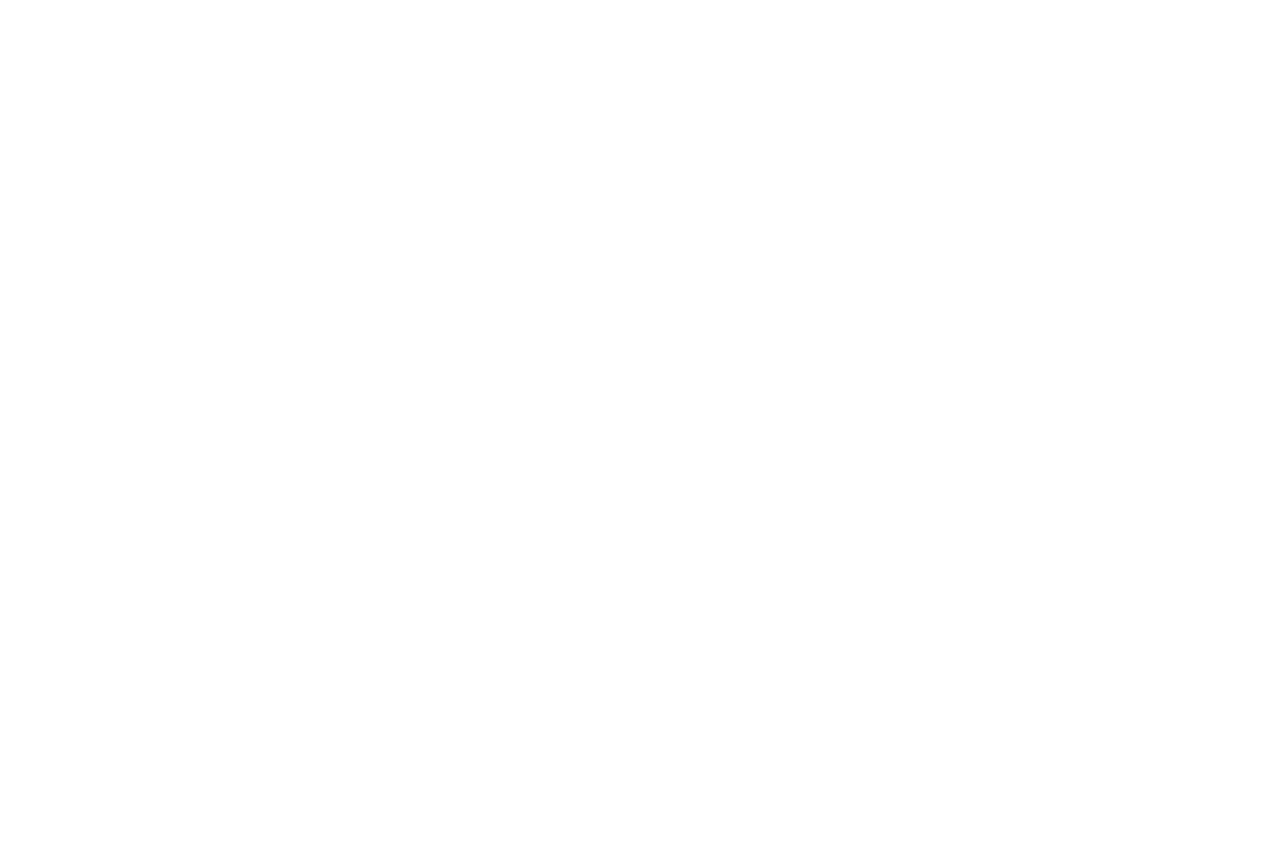
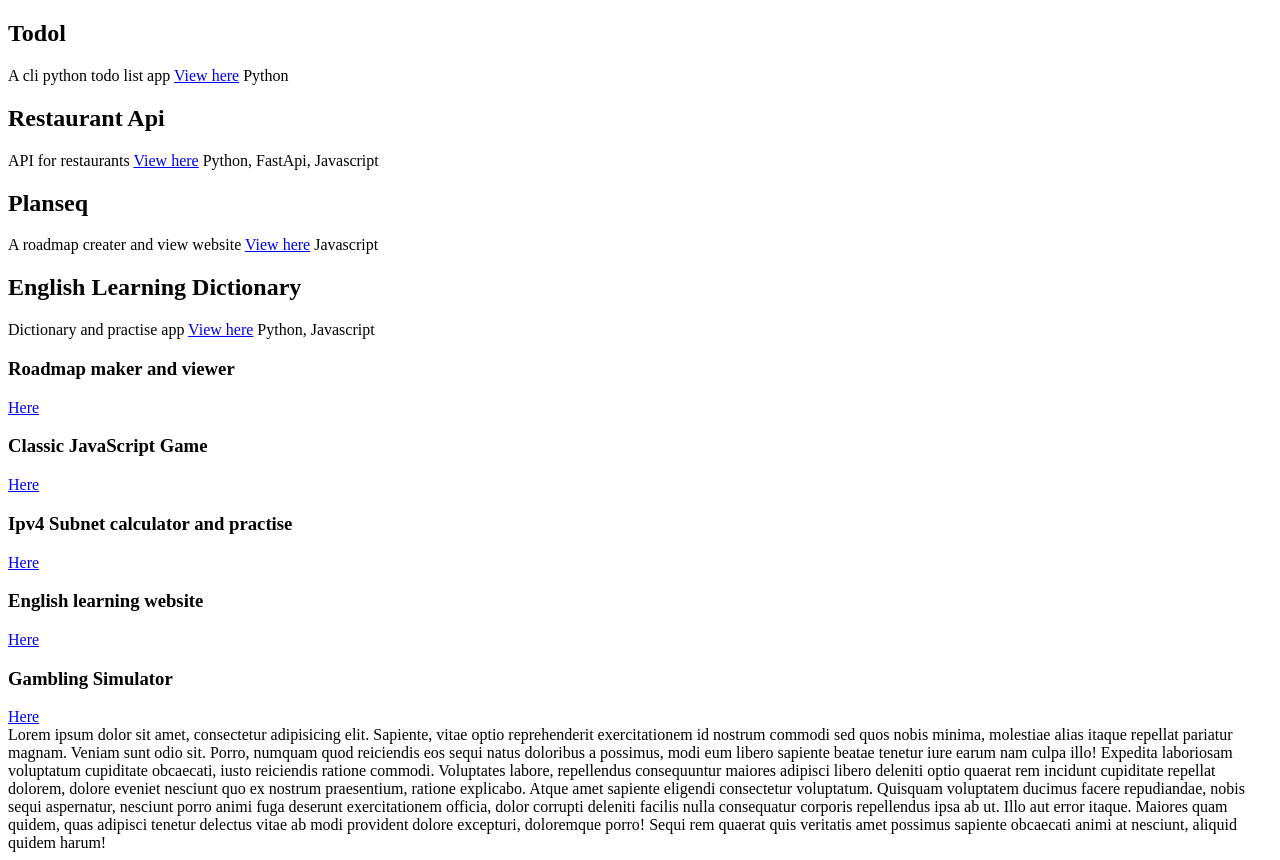
Before and after one commit to WattoX00/wattox00.github.io, a plain HTML site: page newportfolio/np.html in a window 1280 px wide. Before the commit the page ends 800 px from the top, so only its background shows below. Drawn offline with Linux system fonts and the light colour scheme.

Commit message:
Base text defined

```diff
--- a/newportfolio/np.html
+++ b/newportfolio/np.html
@@ -15,11 +15,66 @@
 
         <div id="profile"></div>
 
-        <div id="projects"></div>
+        <div id="projects">
 
-        <div id="websites"></div>
+            <div id="project1">
+                <h2 id="project1_title">Todol</h2>
+                <span id="project1_desc">A cli python todo list app</span>
+                <a href="https://github.com/WattoX00/todol">View here</a>
+                <span id="project1_icons">Python</span>
+            </div>
+            <div id="project2">
+                <h2 id="project2_title">Restaurant Api</h2>
+                <span id="project2_desc">API for restaurants</span>
+                <a href="https://github.com/WattoX00/restaurantapi">View here</a>
+                <span id="project2_icons">Python, FastApi, Javascript</span>
+            </div>
+            <div id="project3">
+                <h2 id="project3_title">Planseq</h2>
+                <span id="project3_desc">A roadmap creater and view website</span>
+                <a href="https://github.com/WattoX00/planseq">View here</a>
+                <span id="project3_icons">Javascript</span>
+            </div>
+            <div id="project4">
+                <h2 id="project4_title">English Learning Dictionary</h2>
+                <span id="project4_desc">Dictionary and practise app</span>
+                <a href="https://github.com/WattoX00/Eng_learning">View here</a>
+                <span id="project4_icons">Python, Javascript</span>
+            </div>
+        </div>
 
-        <div id="professions"></div>
+        <div id="websites">
+
+            <div id="webbsite1">
+                <h3>Roadmap maker and viewer</h3>
+                <a href="https://wattox00.github.io/planseq/">Here</a>
+            </div>
+            <div id="webbsite2">
+                <h3>Classic JavaScript Game</h3>
+                <a href="https://wattox00.github.io/w/">Here</a>
+            </div>
+            <div id="webbsite3">
+                <h3>Ipv4 Subnet calculator and practise</h3>
+                <a href="https://wattox00.github.io/ip/">Here</a>
+            </div>
+            <div id="webbsite4">
+                <h3>English learning website</h3>
+                <a href="https://wattox00.github.io/e/">Here</a>
+            </div>
+            <div id="webbsite5">
+                <h3>Gambling Simulator</h3>
+                <a href="https://wattox00.github.io/casino/">Here</a>
+            </div>
+
+        </div>
+
+        <div id="professions">
+            <span>Lorem ipsum dolor sit amet, consectetur adipisicing elit. Sapiente, vitae optio reprehenderit exercitationem id nostrum commodi sed quos nobis minima, molestiae alias itaque repellat pariatur magnam. Veniam sunt odio sit.
+            Porro, numquam quod reiciendis eos sequi natus doloribus a possimus, modi eum libero sapiente beatae tenetur iure earum nam culpa illo! Expedita laboriosam voluptatum cupiditate obcaecati, iusto reiciendis ratione commodi.
+            Voluptates labore, repellendus consequuntur maiores adipisci libero deleniti optio quaerat rem incidunt cupiditate repellat dolorem, dolore eveniet nesciunt quo ex nostrum praesentium, ratione explicabo. Atque amet sapiente eligendi consectetur voluptatum.
+            Quisquam voluptatem ducimus facere repudiandae, nobis sequi aspernatur, nesciunt porro animi fuga deserunt exercitationem officia, dolor corrupti deleniti facilis nulla consequatur corporis repellendus ipsa ab ut. Illo aut error itaque.
+            Maiores quam quidem, quas adipisci tenetur delectus vitae ab modi provident dolore excepturi, doloremque porro! Sequi rem quaerat quis veritatis amet possimus sapiente obcaecati animi at nesciunt, aliquid quidem harum!</span>
+        </div>
 
     </div>
 
```
